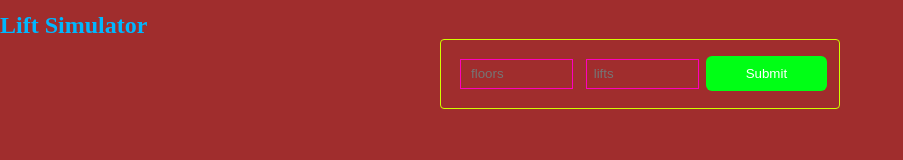
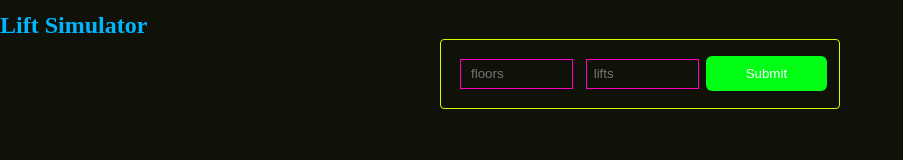
Before and after one commit to Yashrajput7232/lift-stimulator, a plain HTML site: page index.html in a window 1280 px wide. Shown: the whole page, without its empty margins (0-903 px from the left). Drawn offline with Linux system fonts and the light colour scheme.

Commit message:
made the backgroud color balck

```diff
--- a/styles.css
+++ b/styles.css
@@ -2,7 +2,7 @@
     margin: 0;
     padding: 0;
     box-sizing: border-box;
-    background-color: rgb(160, 45, 45);
+    background-color: rgb(16, 17, 8);
   }
 
   h2 {
```
